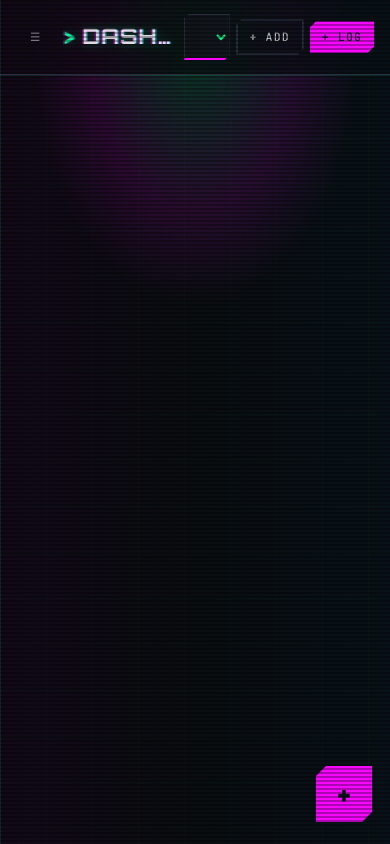
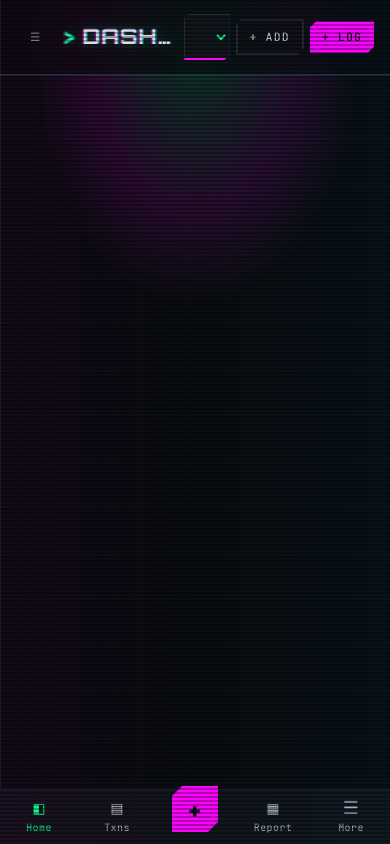
Before and after one commit to fykhan/financial-manager, a website with bundled scripts: page public/index.html in a window 390 px wide. Built offline with nearby package versions, Linux system fonts and the light colour scheme; files whose address does not match are found by name.

Commit message:
mobile bottom tab bar

```diff
--- a/public/css/styles.css
+++ b/public/css/styles.css
@@ -608,6 +608,40 @@ table.data tr:hover td { background: rgba(255, 0, 255, 0.07); }
   .fab:active { transform: translateY(1px); }
 }
 
+/* ---------- Mobile bottom tab bar ---------- */
+/* Shown only < 900px. Its center "+" supersedes the FAB (hidden below), and
+   "More" opens the same off-canvas sidebar the hamburger does. */
+.bottom-nav { display: none; }
+@media (max-width: 900px) {
+  .fab { display: none; }
+  .bottom-nav {
+    display: grid; grid-template-columns: repeat(5, 1fr);
+    position: fixed; left: 0; right: 0; bottom: 0; z-index: 45;
+    background: var(--surface-2); border-top: 1px solid var(--border-2);
+    padding-bottom: env(safe-area-inset-bottom);
+  }
+  .bottom-nav-item {
+    all: unset; box-sizing: border-box; cursor: pointer;
+    display: flex; flex-direction: column; align-items: center; justify-content: center; gap: 3px;
+    padding: 9px 4px; min-height: 54px;
+    color: var(--text-2); font-family: var(--font); text-align: center;
+  }
+  .bottom-nav-item[aria-current="true"] { color: var(--accent-2); }
+  .bottom-nav-ico { font-size: 18px; line-height: 1; }
+  .bottom-nav-label { font-size: 10px; letter-spacing: 0.04em; }
+  .bottom-nav-log-plus {
+    display: grid; place-items: center;
+    width: 46px; height: 46px; margin-top: -16px;
+    font-family: var(--font-head); font-size: 26px; font-weight: 700; line-height: 1;
+    color: var(--accent-ink); background: var(--accent);
+    box-shadow: var(--glow-accent), 0 6px 18px rgba(0, 0, 0, 0.5);
+    clip-path: polygon(0 10px, 10px 0, 100% 0, 100% calc(100% - 10px), calc(100% - 10px) 100%, 0 100%);
+  }
+  .bottom-nav-log:active .bottom-nav-log-plus { transform: translateY(1px); }
+  /* Keep floating chrome clear of the bar. */
+  .toast-host { bottom: calc(72px + env(safe-area-inset-bottom)); }
+}
+
 /* ---------- Utility ---------- */
 .mt-0 { margin-top: 0; } .mb-0 { margin-bottom: 0; }
 .text-good { color: var(--good-text); } .text-crit { color: var(--critical); } .text-muted { color: var(--muted); }
@@ -647,7 +681,7 @@ input[type="checkbox"] { width: 18px; height: 18px; accent-color: var(--accent-2
   .sidebar.open { transform: none; box-shadow: 6px 0 30px rgba(0, 255, 136, 0.15); }
   .menu-toggle { display: inline-flex; }
   .field-row { grid-template-columns: 1fr; }
-  .view-container { padding: 20px 16px 60px; }
+  .view-container { padding: 20px 16px calc(84px + env(safe-area-inset-bottom)); }
   .topbar { padding: 14px 16px; }
   /* iOS Safari zooms the viewport on focusing any form control under 16px. */
   .input, select.input, textarea.input, .input-sm { font-size: 16px; }
--- a/public/index.html
+++ b/public/index.html
@@ -90,6 +90,25 @@
   <!-- Mobile quick-add FAB (superseded by the bottom nav's center + on small screens) -->
   <button class="fab" id="fab-log" aria-label="Log transaction" title="Log transaction">+</button>
 
+  <!-- Mobile bottom tab bar (shown < 900px; supersedes the FAB) -->
+  <nav class="bottom-nav" id="bottom-nav" aria-label="Primary">
+    <button class="bottom-nav-item" data-view="dashboard" aria-current="true">
+      <span class="bottom-nav-ico">◧</span><span class="bottom-nav-label">Home</span>
+    </button>
+    <button class="bottom-nav-item" data-view="transactions">
+      <span class="bottom-nav-ico">▤</span><span class="bottom-nav-label">Txns</span>
+    </button>
+    <button class="bottom-nav-item bottom-nav-log" id="bnav-log" aria-label="Log transaction">
+      <span class="bottom-nav-log-plus">+</span>
+    </button>
+    <button class="bottom-nav-item" data-view="statement">
+      <span class="bottom-nav-ico">▦</span><span class="bottom-nav-label">Report</span>
+    </button>
+    <button class="bottom-nav-item" id="bnav-more" aria-label="More">
+      <span class="bottom-nav-ico">☰</span><span class="bottom-nav-label">More</span>
+    </button>
+  </nav>
+
   <!-- Modal host -->
   <div class="modal-backdrop" id="modal-backdrop" hidden>
     <div class="modal" id="modal" role="dialog" aria-modal="true" aria-labelledby="modal-title">
--- a/public/js/app.js
+++ b/public/js/app.js
@@ -34,8 +34,8 @@ function render() {
   document.getElementById('view-title').textContent = viewTitle(current);
   document.getElementById('view-container').innerHTML = RENDERERS[current](data);
 
-  // Sync nav highlight
-  document.querySelectorAll('.nav-item').forEach(btn => {
+  // Sync nav highlight (sidebar + bottom tab bar)
+  document.querySelectorAll('.nav-item, .bottom-nav-item[data-view]').forEach(btn => {
     btn.setAttribute('aria-current', btn.dataset.view === current ? 'true' : 'false');
   });
   // "+ Add" button only where a collection is active; "+ Log" is always shown.
@@ -186,10 +186,20 @@ function wire() {
     if (current !== 'dashboard') openForm(current);
   });
 
-  // Always-available quick-add for a transaction, from any view (topbar + mobile FAB).
+  // Always-available quick-add for a transaction, from any view (topbar + mobile FAB + bottom nav).
   const quickLog = () => openForm('transactions');
   document.getElementById('btn-log-txn').addEventListener('click', quickLog);
   document.getElementById('fab-log').addEventListener('click', quickLog);
+  document.getElementById('bnav-log').addEventListener('click', quickLog);
+
+  // Mobile bottom tab bar: view tabs navigate, "More" opens the sidebar sheet.
+  document.getElementById('bottom-nav').addEventListener('click', e => {
+    const viewBtn = e.target.closest('.bottom-nav-item[data-view]');
+    if (viewBtn) navigate(viewBtn.dataset.view);
+  });
+  document.getElementById('bnav-more').addEventListener('click', () => {
+    document.getElementById('sidebar').classList.toggle('open');
+  });
 
   document.getElementById('btn-theme').addEventListener('click', toggleTheme);
   document.getElementById('btn-data').addEventListener('click', openDataMenu);
```
Also changed, not shown: .claude/progress.md.
